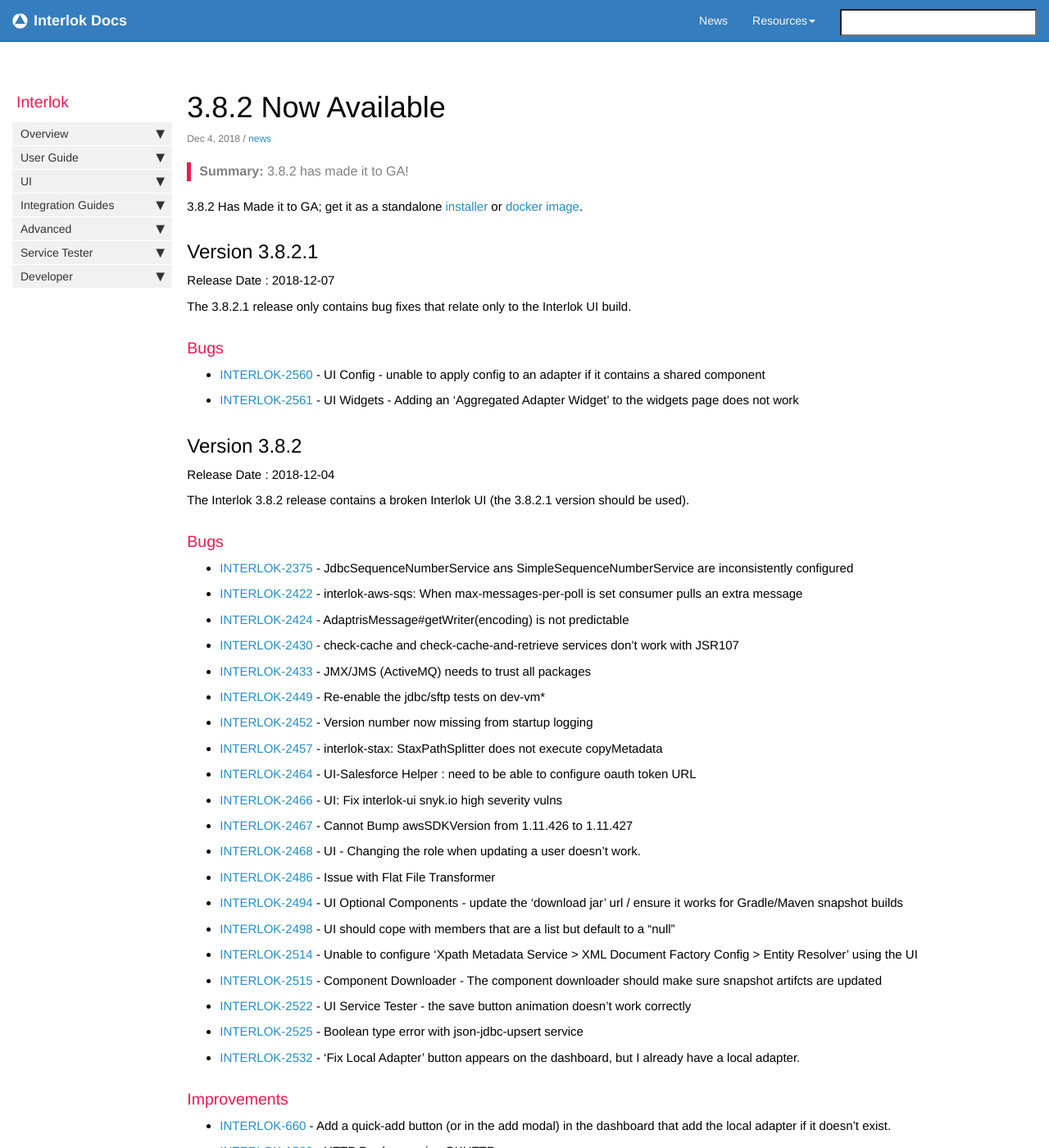
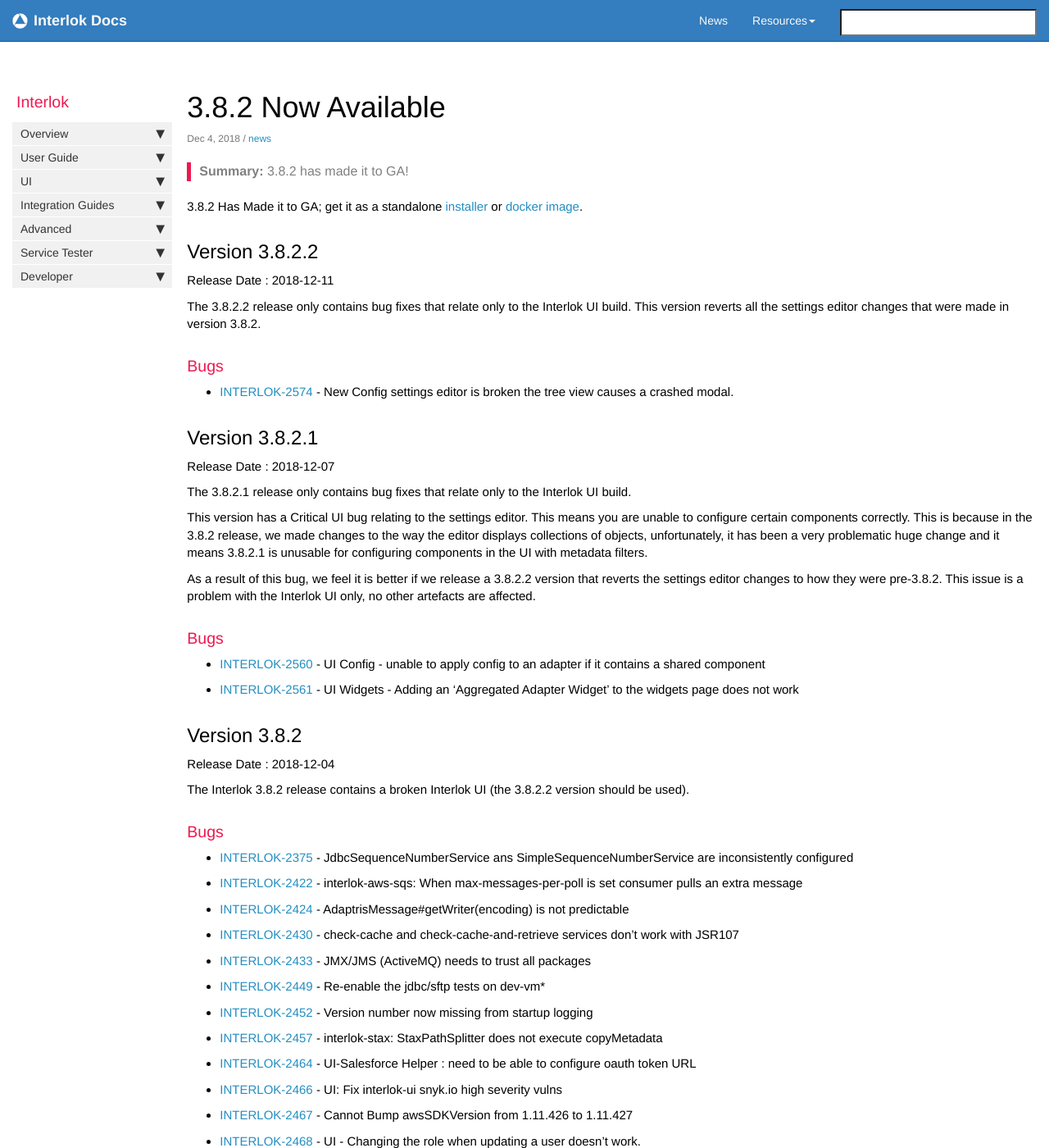
Before and after one commit to adaptris/interlok-docs-legacy, a Jekyll site: the page built from _posts/2018-12-04-3.8.2-release.md, in a window 1280 px wide and 1400 px high. Shown: the whole window at 82% size. Built offline with Jekyll 4.4.1, drawn with Linux system fonts in a browser that asks for light colours; nearby versions of some CDN libraries; comment, search, counter and statistics services are not loaded.

Commit message:
changes made for hotfix/3.8.2.2

```diff
--- a/_includes/custom/release382.html
+++ b/_includes/custom/release382.html
@@ -1,8 +1,25 @@
+## Version 3.8.2.2 ##
+
+Release Date : 2018-12-11
+
+The 3.8.2.2 release only contains bug fixes that relate only to the Interlok UI build.
+This version reverts all the settings editor changes that were made in version 3.8.2.
+
+### Bugs
+
+- [INTERLOK-2574](https://adaptris.atlassian.net/browse/INTERLOK-2574) - New Config settings editor is broken the tree view causes a crashed modal.
+
 ## Version 3.8.2.1 ##
 
 Release Date : 2018-12-07
 
 The 3.8.2.1 release only contains bug fixes that relate only to the Interlok UI build.
+
+This version has a Critical UI bug relating to the settings editor. This means you are unable to configure certain components correctly.
+This is because in the 3.8.2 release, we made changes to the way the editor displays collections of objects, unfortunately, it has been a very problematic huge change and it means 3.8.2.1 is unusable for configuring components in the UI with metadata filters.
+
+As a result of this bug, we feel it is better if we release a 3.8.2.2 version that reverts the settings editor changes to how they were pre-3.8.2.
+This issue is a problem with the Interlok UI only, no other artefacts are affected.
 
 ### Bugs
 
@@ -13,7 +30,7 @@
 
 Release Date : 2018-12-04
 
-The Interlok 3.8.2 release contains a broken Interlok UI (the 3.8.2.1 version should be used).
+The Interlok 3.8.2 release contains a broken Interlok UI (the 3.8.2.2 version should be used).
 
 ### Bugs
 
```
Also changed, not shown: _posts/2018-12-11-3.8.2.2-release.md (added, +15 -0 lines).
